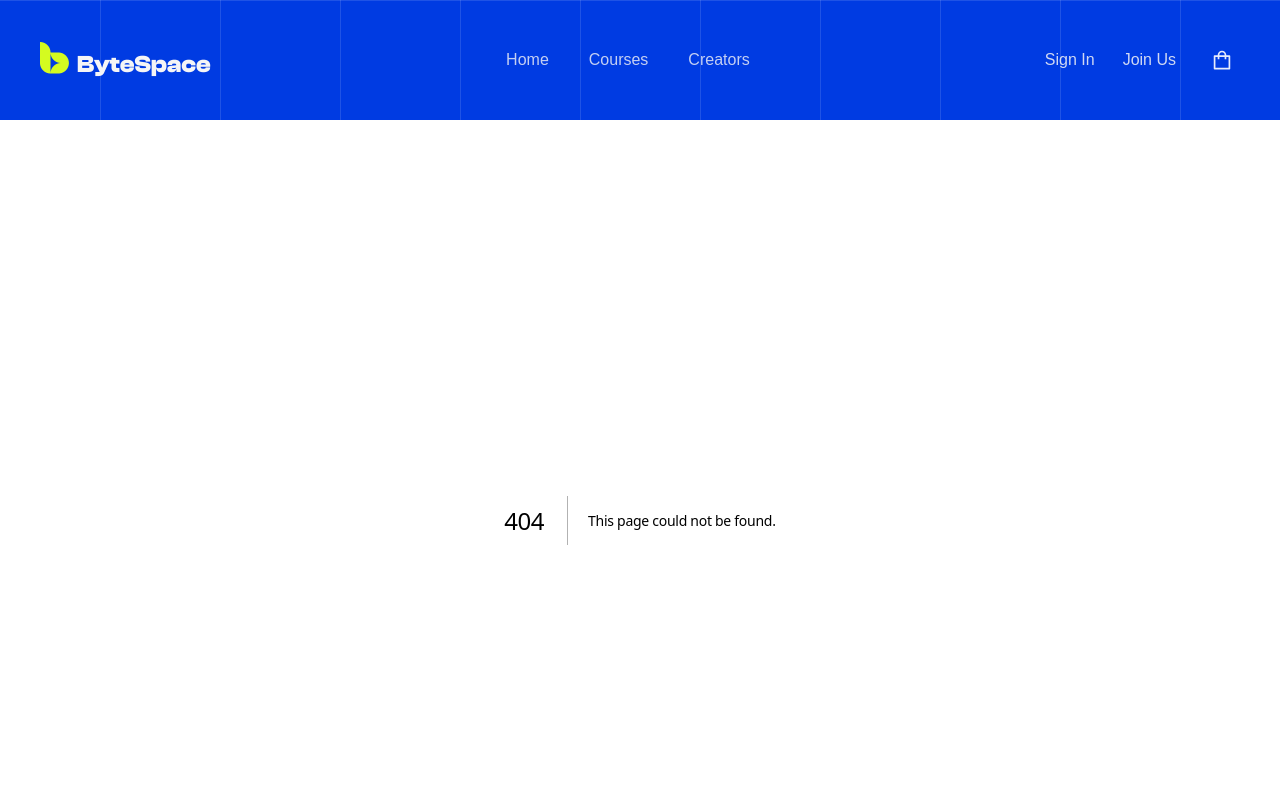
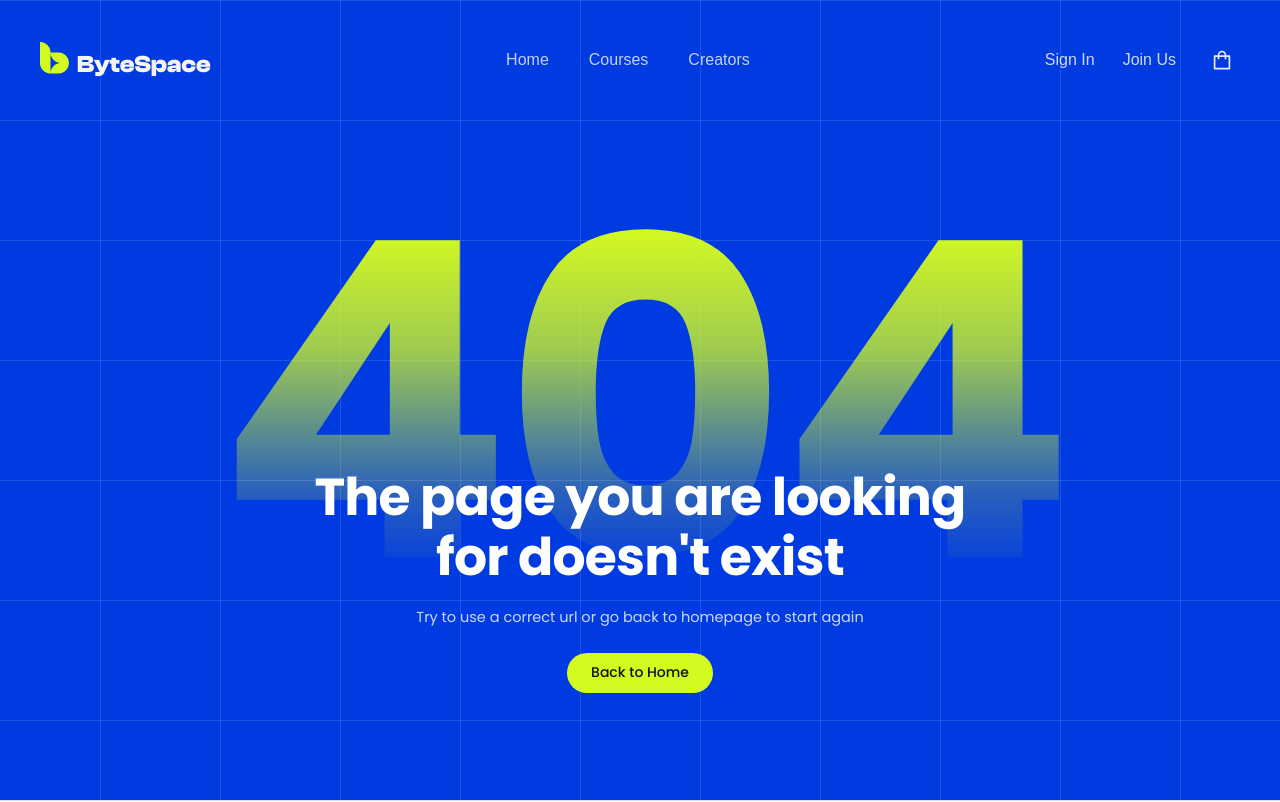
Before and after one commit to md-ali-0/byte-space, a Next.js app: page /404 in a window 1280 px wide. Before the commit this address had no page. Shown: the top 802 px of the page. Built offline with nearby package versions, Linux system fonts and the light colour scheme.

Commit message:
feat: 404 page created

```diff
--- /dev/null
+++ b/src/app/404/page.tsx
@@ -0,0 +1,11 @@
+import NotFoundContent from "@/components/features/not-found/not-found-content";
+import type { Metadata } from "next";
+
+export const metadata: Metadata = {
+    title: "404 - Page Not Found | ByteSpace",
+    description: "The page you are looking for doesn't exist.",
+};
+
+export default function Page404() {
+    return <NotFoundContent />;
+}
--- a/src/app/login/page.tsx
+++ b/src/app/login/page.tsx
@@ -30,8 +30,8 @@ export default function LoginPage() {
             </div>
 
             <div className="w-full max-w-310 mx-auto my-auto py-6 lg:py-8">
-                <div className="flex flex-col lg:flex-row items-center justify-between gap-10 lg:gap-14 xl:gap-20">
-                    <div className="w-full max-w-123.75 shrink-0 flex justify-center lg:justify-start">
+                <div className="flex flex-col lg:flex-row items-start justify-between gap-10 lg:gap-14 xl:gap-20">
+                    <div className="w-full max-w-123.75 shrink-0 flex justify-center lg:justify-start pt-2 lg:pt-3">
                         <AuthShowcaseCard type="login" />
                     </div>
 
--- /dev/null
+++ b/src/app/not-found.tsx
@@ -0,0 +1,11 @@
+import NotFoundContent from "@/components/features/not-found/not-found-content";
+import type { Metadata } from "next";
+
+export const metadata: Metadata = {
+    title: "404 - Page Not Found | ByteSpace",
+    description: "The page you are looking for doesn't exist.",
+};
+
+export default function NotFound() {
+    return <NotFoundContent />;
+}
--- a/src/app/register/page.tsx
+++ b/src/app/register/page.tsx
@@ -30,8 +30,8 @@ export default function RegisterPage() {
             </div>
 
             <div className="w-full max-w-310 mx-auto my-auto py-6 lg:py-8">
-                <div className="flex flex-col lg:flex-row items-center justify-between gap-10 lg:gap-14 xl:gap-20">
-                    <div className="w-full max-w-123.75 shrink-0 flex justify-center lg:justify-start">
+                <div className="flex flex-col lg:flex-row items-start justify-between gap-10 lg:gap-14 xl:gap-20">
+                    <div className="w-full max-w-123.75 shrink-0 flex justify-center lg:justify-start pt-2 lg:pt-3">
                         <AuthShowcaseCard type="signup" />
                     </div>
 
--- a/src/components/features/auth/auth-showcase-card.tsx
+++ b/src/components/features/auth/auth-showcase-card.tsx
@@ -27,17 +27,17 @@ export default function AuthShowcaseCard({
     return (
         <div className="w-full flex flex-col justify-center text-white select-none">
             <div className="max-w-120">
-                <h1 className="font-poppins font-bold text-white text-[32px] sm:text-[36px] leading-[1.15] tracking-tight">
+                <h1 className="font-poppins text-white text-[16px] sm:text-[22px] leading-[1.15] tracking-tight">
                     {isSignup ? "Sign up and come in" : "Sign in with ease"}
                 </h1>
-                <p className="mt-3 text-white/85 text-[14.5px] sm:text-[15px] leading-[1.6]">
+                <p className="mt-3 text-white/85 text-[14.5px] sm:text-[18px]">
                     {isSignup
                         ? "The registration process is straightforward, uncomplicated, and efficient, allowing users to sign up quickly, easily, and at no cost"
                         : "Experience a seamless and efficient sign-in process that grants you instant access to a world of knowledge."}
                 </p>
             </div>
 
-            <div className="relative w-full max-w-123.75 h-120 mt-6 sm:mt-8">
+            <div className="relative w-full max-w-123.75 h-123.75 mt-6 sm:mt-8">
 
                 <div className="absolute top-18.75 left-0 w-83.75 sm:w-86.25 z-10 opacity-95">
                     <CourseCard
@@ -75,7 +75,7 @@ export default function AuthShowcaseCard({
                     />
                 </div>
 
-                <div className="absolute top-86.25 -left-3 z-30 w-31.5 pointer-events-none drop-shadow-[0_12px_24px_rgba(0,0,0,0.22)]">
+                <div className="absolute top-82.5 -left-5 z-30 w-42 pointer-events-none drop-shadow-[0_12px_24px_rgba(0,0,0,0.22)]">
                     <Image
                         src="/images/patterns/pattern-3-lime.png"
                         alt="Lime Pyramid"
@@ -86,18 +86,18 @@ export default function AuthShowcaseCard({
                     />
                 </div>
 
-                <div className="absolute top-68.75 left-90 z-35 w-29.5 pointer-events-none drop-shadow-[0_10px_20px_rgba(0,0,0,0.2)] rotate-6">
+                <div className="absolute top-66.25 left-87.5 z-40 w-40 pointer-events-none drop-shadow-[0_10px_20px_rgba(0,0,0,0.2)] rotate-6">
                     <Image
                         src="/images/patterns/pattern-5.png"
                         alt="White Zigzag Ribbon"
-                        width={118}
-                        height={140}
+                        width={128}
+                        height={150}
                         priority
                         className="w-full h-auto"
                     />
                 </div>
 
-                <div className="absolute top-88.75 left-57.5 z-30 bg-[#CBFC01] rounded-3xl p-4 shadow-[0_14px_30px_rgba(0,0,0,0.18)] w-157.5">
+                <div className="absolute top-91.25 left-53.75 z-30 bg-[#CBFC01] rounded-3xl p-4 shadow-[0_14px_30px_rgba(0,0,0,0.18)] w-63.75">
                     <div className="flex items-center justify-between">
                         <h4 className="font-poppins font-semibold text-[13.5px] text-[#111111] leading-tight">
                             Happy Students
--- a/src/components/features/auth/login-form.tsx
+++ b/src/components/features/auth/login-form.tsx
@@ -17,7 +17,7 @@ export default function LoginForm() {
     };
 
     return (
-        <div className="w-full max-w-145 bg-[#F3F3F3] rounded-4xl sm:rounded-[36px] px-8 sm:px-12 lg:px-14 py-10 sm:py-12 shadow-[0_24px_60px_rgba(0,0,0,0.18)] min-h-180 flex flex-col justify-between">
+        <div className="w-full max-w-145 bg-white rounded-4xl sm:rounded-[36px] px-8 sm:px-12 lg:px-14 py-10 sm:py-12 shadow-[0_24px_60px_rgba(0,0,0,0.18)] min-h-180 flex flex-col justify-between">
             <div>
                 <div>
                     <span className="block text-[15px] sm:text-[16px] font-medium text-[#003BE2] mb-1.5">
--- a/src/components/features/auth/signup-form.tsx
+++ b/src/components/features/auth/signup-form.tsx
@@ -17,7 +17,7 @@ export default function SignupForm() {
     };
 
     return (
-        <div className="w-full max-w-145 bg-[#F3F3F3] rounded-4xl sm:rounded-[36px] px-8 sm:px-12 lg:px-14 py-10 sm:py-12 shadow-[0_24px_60px_rgba(0,0,0,0.18)] min-h-180 flex flex-col justify-between">
+        <div className="w-full max-w-145 bg-white rounded-4xl sm:rounded-[36px] px-8 sm:px-12 lg:px-14 py-10 sm:py-12 shadow-[0_24px_60px_rgba(0,0,0,0.18)] min-h-180 flex flex-col justify-between">
             <div>
                 <div>
                     <span className="block text-[15px] sm:text-[16px] font-medium text-[#003BE2] mb-1.5">
--- /dev/null
+++ b/src/components/features/not-found/not-found-content.tsx
@@ -0,0 +1,43 @@
+"use client";
+
+import Link from "next/link";
+
+export default function NotFoundContent() {
+    return (
+        <main className="w-full flex-1 min-h-[calc(100vh-100px)] md:min-h-[calc(100vh-120px)] bg-[#003BE2] hero-grid-pattern text-white flex flex-col items-center justify-center px-4 sm:px-6 py-12 sm:py-16 select-none overflow-hidden font-poppins relative">
+                <div className="relative text-center flex flex-col items-center justify-center max-w-5xl mx-auto w-full">
+                    <span
+                        className="font-poppins font-bold text-[220px] sm:text-[300px] md:text-[360px] lg:text-[400px] xl:text-[440px] leading-[0.8] tracking-tight select-none pointer-events-none"
+                        style={{
+                            background:
+                                "linear-gradient(180deg, #D4FB20 0%, rgba(212, 251, 32, 0.75) 35%, rgba(212, 251, 32, 0.2) 75%, rgba(212, 251, 32, 0.0) 100%)",
+                            WebkitBackgroundClip: "text",
+                            WebkitTextFillColor: "transparent",
+                        }}
+                    >
+                        404
+                    </span>
+
+                    <h1 className="font-poppins font-bold text-[28px] sm:text-[38px] md:text-[46px] lg:text-[52px] leading-[1.15] text-white tracking-[-0.015em] -mt-14 sm:-mt-20 md:-mt-24 lg:-mt-28 max-w-4xl mx-auto px-4 z-10 text-center">
+                        <span className="block sm:whitespace-nowrap">
+                            The page you are looking
+                        </span>
+                        <span className="block sm:whitespace-nowrap">
+                            for doesn&apos;t exist
+                        </span>
+                    </h1>
+
+                    <p className="font-poppins font-normal text-white/80 text-[13px] sm:text-[14.5px] mt-4 sm:mt-5 text-center max-w-xl mx-auto px-4 z-10">
+                        Try to use a correct url or go back to homepage to start again
+                    </p>
+
+                    <Link
+                        href="/"
+                        className="mt-5 sm:mt-6 inline-flex items-center justify-center h-9 sm:h-10 px-5 sm:px-6 rounded-full bg-[#D4FB20] hover:bg-[#c2e81b] text-[#111111] font-poppins font-medium text-[13.5px] sm:text-[14px] shadow-xs cursor-pointer transition-all duration-200 active:scale-98 z-10"
+                    >
+                        Back to Home
+                    </Link>
+                </div>
+            </main>
+    );
+}
--- a/src/components/shared/course-card.tsx
+++ b/src/components/shared/course-card.tsx
@@ -146,7 +146,6 @@ export default function CourseCard({
                     </div>
                 </div>
 
-                {/* Author */}
                 <p
                     className={`font-normal ${
                         isCompact
@@ -161,10 +160,12 @@ export default function CourseCard({
                 </p>
             </div>
 
-            {/* Bottom Section: Level, Avatars & Price */}
             <div className={isCompact ? "mt-3" : "mt-4 sm:mt-4.5"}>
-                <div className="flex items-center gap-3">
-                    {/* Level Badge */}
+                <div
+                    className={`flex items-center ${
+                        isCompact ? "justify-between" : "gap-3"
+                    }`}
+                >
                     <div
                         className={`inline-flex items-center font-medium rounded-full ${
                             isCompact
@@ -194,7 +195,6 @@ export default function CourseCard({
                         <span>{course.level}</span>
                     </div>
 
-                    {/* Student Avatars + Count Badge */}
                     <div className="flex items-center">
                         {studentAvatars.map((src, i) => (
                             <div
@@ -259,7 +259,7 @@ export default function CourseCard({
     );
 
     const baseClass = isCompact
-        ? "bg-white rounded-[22px] p-3.5 sm:p-4 select-none"
+        ? "bg-white rounded-[24px] p-3.5 sm:p-4 pb-4.5 sm:pb-5 select-none"
         : "group relative bg-white rounded-[24px] border border-[#E5E7EB] p-3.5 sm:p-4 pb-5 sm:pb-6 cursor-pointer transition-all duration-300 hover:shadow-lg hover:border-[#D0D3D9]";
 
     if (asLink) {
--- a/src/components/shared/footer.tsx
+++ b/src/components/shared/footer.tsx
@@ -45,12 +45,12 @@ const legalLinks = [
 
 export default function Footer() {
     const pathname = usePathname();
-    const isAuthPage =
+    const isHiddenPage =
         pathname?.startsWith("/register") ||
         pathname?.startsWith("/signup") ||
-        pathname?.startsWith("/login");
+        pathname?.startsWith("/login")
 
-    if (isAuthPage) {
+    if (isHiddenPage) {
         return null;
     }
 
```
